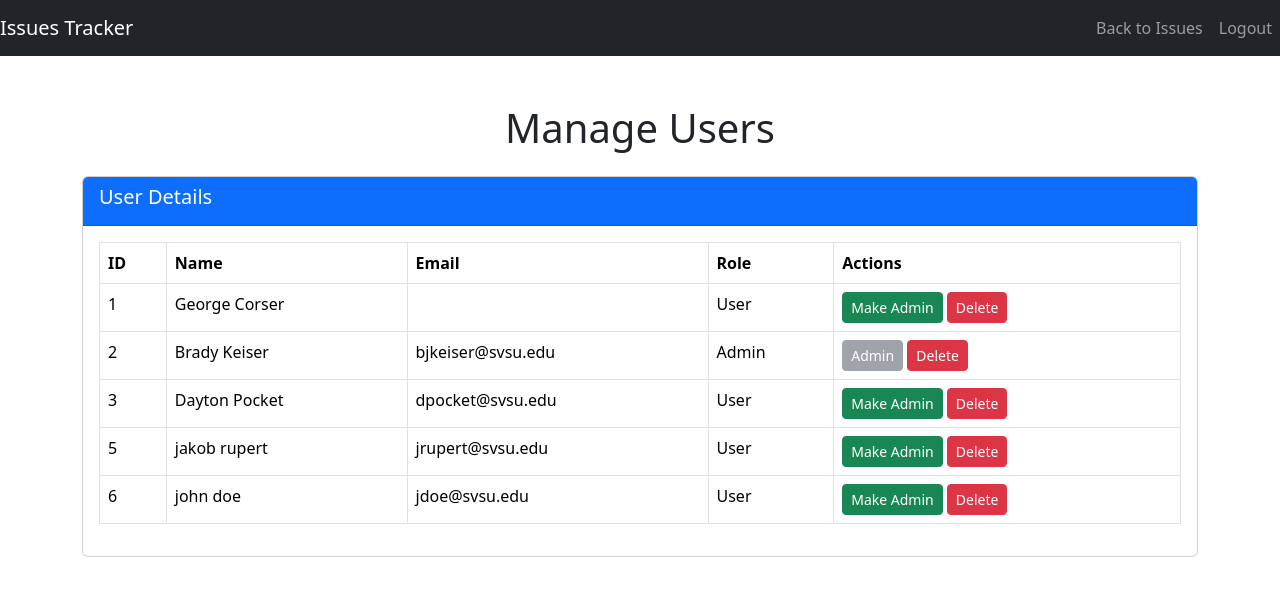
After one commit to BKeiser0/issuesApp, a PHP site: page /people.php in a window 1280 px wide. The commit adds this page. Shown: the top 596 px of the page. Run offline with PHP 8.4, Linux system fonts and the light colour scheme; the visitor is signed in with stand-in values (Sample User, id 1); data comes from the database, SQL or seed files in the repository; some libraries are stand-ins or nearby versions.

Commit message:
Add files via upload
added the people.php page for admins

```diff
--- /dev/null
+++ b/people.php
@@ -0,0 +1,143 @@
+<?php
+require_once 'db_connect.php';
+
+// Start the session
+session_start();
+
+// Check if the user is logged in and if they are an admin
+$user_id = isset($_SESSION['user_id']) ? $_SESSION['user_id'] : null;
+$is_admin = isset($_SESSION['admin']) && $_SESSION['admin'] == 'yes';
+
+if (!$user_id || !$is_admin) {
+    // Redirect to the main page or login page if the user is not an admin
+    header('Location: index.php');
+    exit;
+}
+
+// Fetch all users from the database
+$stmt = $pdo->prepare("SELECT * FROM iss_persons");
+$stmt->execute();
+$users = $stmt->fetchAll(PDO::FETCH_ASSOC);
+
+// Handle actions like assign admin or delete user
+if ($_SERVER['REQUEST_METHOD'] === 'POST') {
+    if (isset($_POST['assign_admin'])) {
+        // Assign admin rights by updating the 'admin' column to 'yes'
+        $user_to_assign = $_POST['user_id'];
+        $stmt = $pdo->prepare("UPDATE iss_persons SET admin = 'yes' WHERE id = ?");
+        $stmt->execute([$user_to_assign]);
+    }
+
+    if (isset($_POST['delete_user'])) {
+        // Delete user
+        $user_to_delete = $_POST['user_id'];
+        $stmt = $pdo->prepare("DELETE FROM iss_persons WHERE id = ?");
+        $stmt->execute([$user_to_delete]);
+    }
+
+    // Refresh page after action
+    header("Location: people.php");
+    exit;
+}
+?>
+
+<!DOCTYPE html>
+<html lang="en">
+<head>
+    <meta charset="UTF-8">
+    <meta name="viewport" content="width=device-width, initial-scale=1.0">
+    <title>Admin Panel - People Management</title>
+    <link href="https://cdn.jsdelivr.net/npm/bootstrap@5.3.0-alpha1/dist/css/bootstrap.min.css" rel="stylesheet">
+</head>
+<body>
+
+<!-- Navbar (same as before) -->
+<nav class="navbar navbar-expand-lg navbar-dark bg-dark">
+    <a class="navbar-brand" href="#">Issues Tracker</a>
+    <button class="navbar-toggler" type="button" data-bs-toggle="collapse" data-bs-target="#navbarNav" aria-controls="navbarNav" aria-expanded="false" aria-label="Toggle navigation">
+        <span class="navbar-toggler-icon"></span>
+    </button>
+    <div class="collapse navbar-collapse" id="navbarNav">
+        <ul class="navbar-nav ms-auto">
+            <li class="nav-item">
+                <a class="nav-link" href="issues_list.php">Back to Issues</a>
+            </li>
+            <li class="nav-item">
+                <a class="nav-link btn btn-danger" href="login.php">Logout</a>
+            </li>
+        </ul>
+    </div>
+</nav>
+
+<div class="container my-5">
+    <h1 class="text-center mb-4">Manage Users</h1>
+
+    <!-- Users Table -->
+    <div class="card">
+        <div class="card-header bg-primary text-white">
+            <h5>User Details</h5>
+        </div>
+        <div class="card-body">
+            <table class="table table-bordered">
+                <thead class="thead-dark">
+                    <tr>
+                        <th>ID</th>
+                        <th>Name</th>
+                        <th>Email</th>
+                        <th>Role</th>
+                        <th>Actions</th>
+                    </tr>
+                </thead>
+                <tbody>
+                    <?php foreach ($users as $user): ?>
+                        <tr>
+                            <td><?php echo $user['id']; ?></td>
+                            <td><?php echo htmlspecialchars($user['fname'] . ' ' . $user['lname']); ?></td>
+                            <td><?php echo htmlspecialchars($user['email']); ?></td>
+                            <td><?php echo $user['admin'] == 'yes' ? 'Admin' : 'User'; ?></td>
+                            <td>
+                                <!-- Assign admin action -->
+                                <?php if ($user['admin'] == 'no'): ?>
+                                    <form method="POST" style="display:inline;" id="assignAdminForm_<?php echo $user['id']; ?>">
+                                        <input type="hidden" name="user_id" value="<?php echo $user['id']; ?>">
+                                        <input type="hidden" name="assign_admin" value="1"> <!-- Hidden field to indicate admin assignment -->
+                                        <button type="button" class="btn btn-success btn-sm" onclick="confirmMakeAdmin(<?php echo $user['id']; ?>)">Make Admin</button>
+                                    </form>
+                                <?php else: ?>
+                                    <!-- Already an admin, so no action here -->
+                                    <button class="btn btn-secondary btn-sm" disabled>Admin</button>
+                                <?php endif; ?>
+
+                                <!-- Delete user action -->
+                                <form method="POST" style="display:inline;">
+                                    <input type="hidden" name="user_id" value="<?php echo $user['id']; ?>">
+                                    <button type="submit" name="delete_user" class="btn btn-danger btn-sm" onclick="return confirm('Are you sure you want to delete this user?');">Delete</button>
+                                </form>
+                            </td>
+                        </tr>
+                    <?php endforeach; ?>
+                </tbody>
+            </table>
+        </div>
+    </div>
+</div>
+
+<!-- Bootstrap JS and Popper.js -->
+<script src="https://cdn.jsdelivr.net/npm/@popperjs/core@2.10.2/dist/umd/popper.min.js"></script>
+<script src="https://cdn.jsdelivr.net/npm/bootstrap@5.3.0-alpha1/dist/js/bootstrap.min.js"></script>
+
+<!-- JavaScript to add confirmation dialog for making a user an admin -->
+<script>
+    function confirmMakeAdmin(userId) {
+        var confirmed = confirm("Are you sure you want to make this user an admin?");
+
+        if (confirmed) {
+            // Submit the form if confirmed
+            var form = document.getElementById('assignAdminForm_' + userId);
+            form.submit();  // This will submit the form and update the user's admin status
+        }
+    }
+</script>
+
+</body>
+</html>
```
Also changed, not shown: issues_list.php (+9 -0 lines).
